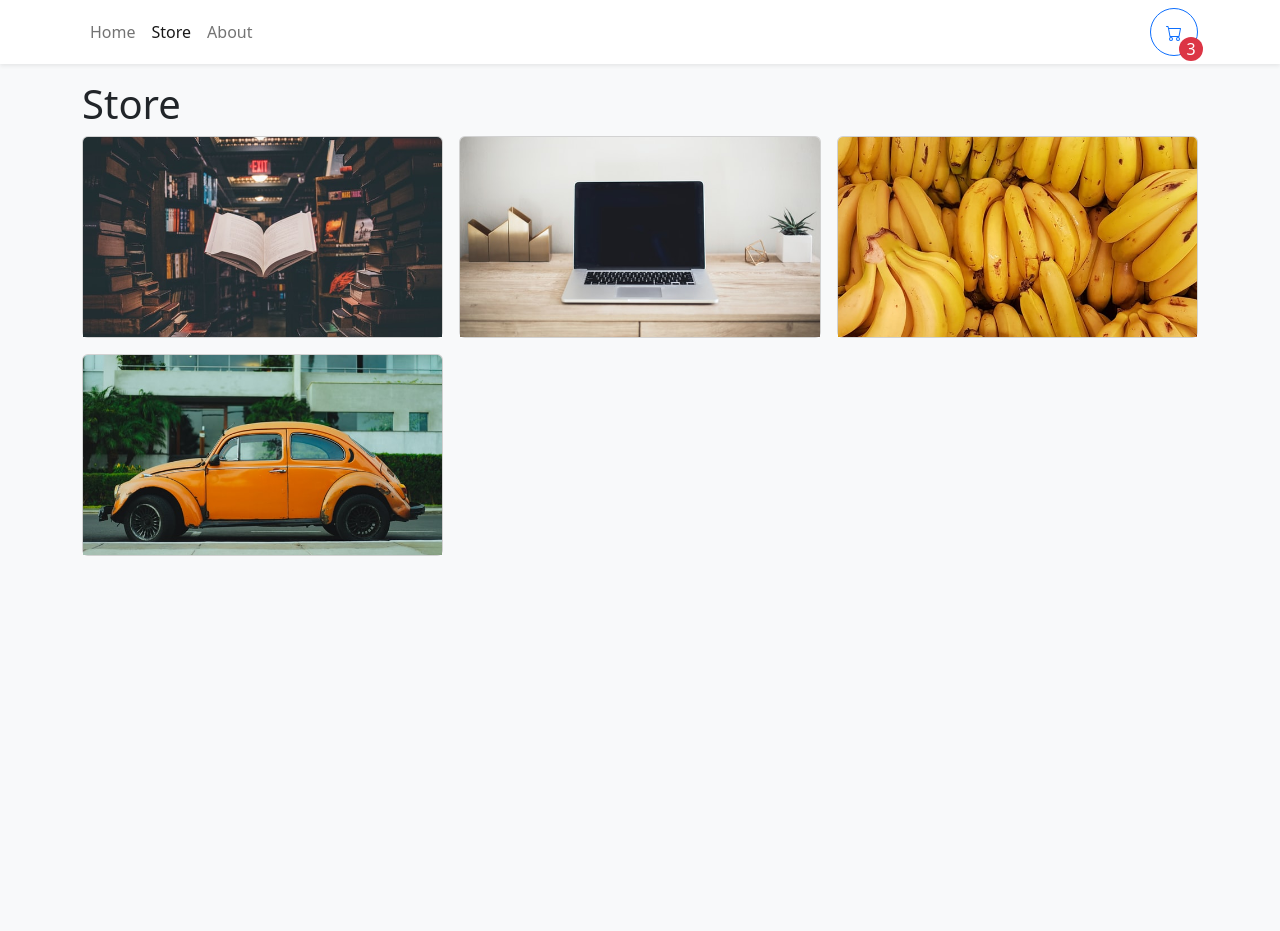
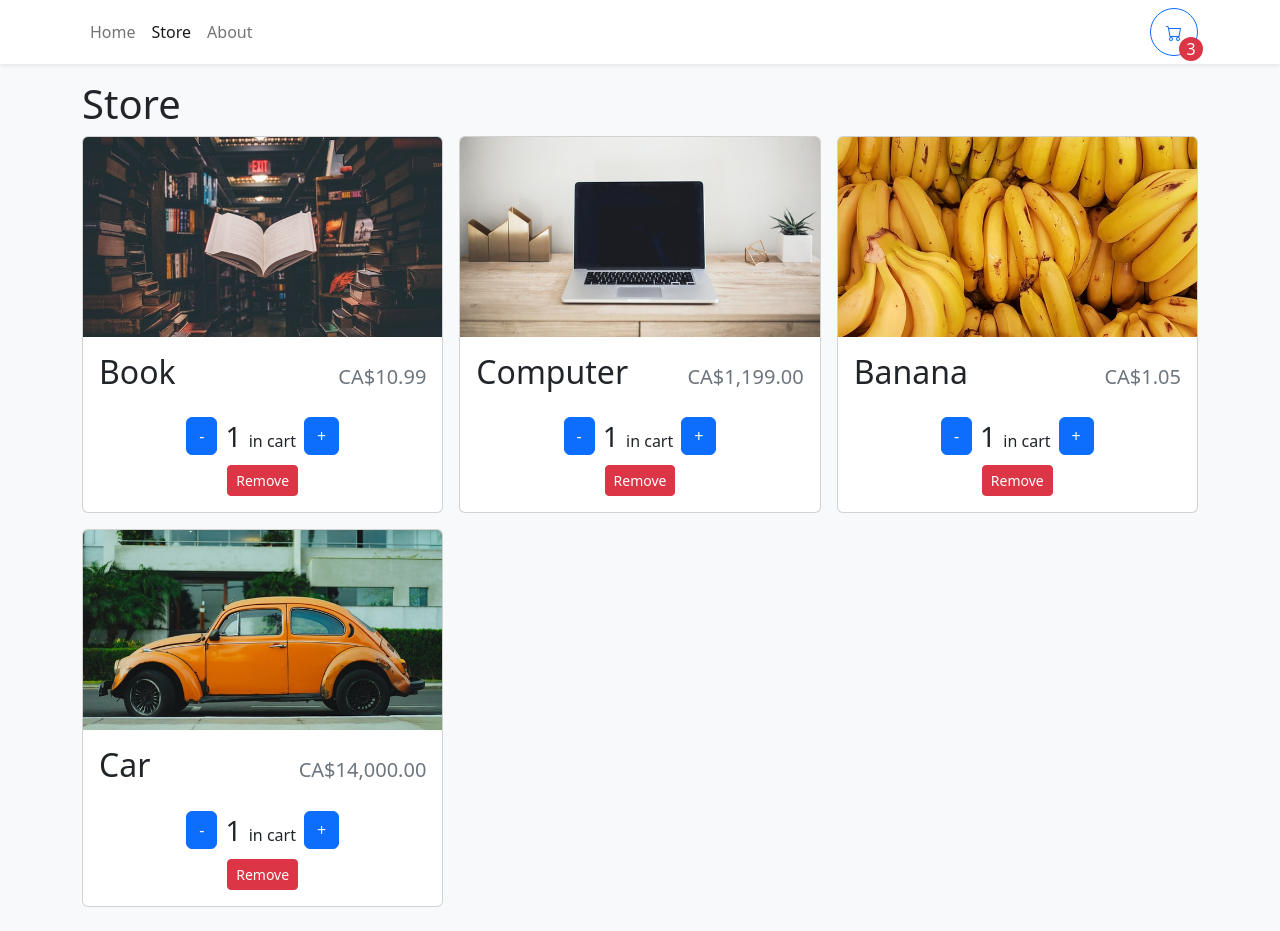
Before and after one commit to 41CharlesLi/ts-react-shopping, a React (Vite) app: page /store in a window 1280 px wide. Before the commit the page ends 800 px from the top, so only its background shows below. Built offline with nearby package versions, Linux system fonts and the light colour scheme.

Commit message:
created basic styles on store page

```diff
--- a/src/components/StoreItem.tsx
+++ b/src/components/StoreItem.tsx
@@ -1,4 +1,5 @@
-import { Card } from "react-bootstrap";
+import { Card, Button } from "react-bootstrap";
+import { formatCurrency } from "../utilities/formatCurrency";
 
 type StoreItemProps = {
     id: number;
@@ -8,14 +9,48 @@
 };
 
 export function StoreItem({ id, name, price, imgUrl }: StoreItemProps) {
+    const quantity = 1;
     return (
-        <Card>
+        <Card className="h-100">
             <Card.Img
                 variant="top"
                 src={imgUrl}
                 height="200px"
                 style={{ objectFit: "cover" }}
             />
+            <Card.Body className="d-flex flex-column">
+                <Card.Title className="d-flex justify-content-between align-items-baseline mb-4">
+                    <span className="fs-2">{name}</span>
+                    <span className="ms-2 text-muted">
+                        {formatCurrency(price)}
+                    </span>
+                </Card.Title>
+                <div className="mt-auto">
+                    {quantity === 0 ? (
+                        <Button className="w-100">+ Add To Cart</Button>
+                    ) : (
+                        <div
+                            className="d-flex align-items-center flex-column"
+                            style={{ gap: ".5rem" }}
+                        >
+                            <div
+                                className="d-flex align-items-center justify-content-center"
+                                style={{ gap: ".5rem" }}
+                            >
+                                <Button>-</Button>
+                                <div>
+                                    <span className="fs-3">{quantity} </span>
+                                    in cart
+                                </div>
+                                <Button>+</Button>
+                            </div>
+                            <Button variant="danger" size="sm">
+                                Remove
+                            </Button>
+                        </div>
+                    )}
+                </div>
+            </Card.Body>
         </Card>
     );
 }
--- /dev/null
+++ b/src/utilities/formatCurrency.ts
@@ -0,0 +1,8 @@
+const CURRENCY_FORMATTER = new Intl.NumberFormat(undefined, {
+    currency: "CAD",
+    style: "currency",
+});
+
+export function formatCurrency(number: number) {
+    return CURRENCY_FORMATTER.format(number);
+}
```
